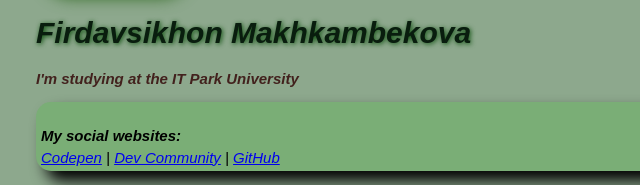
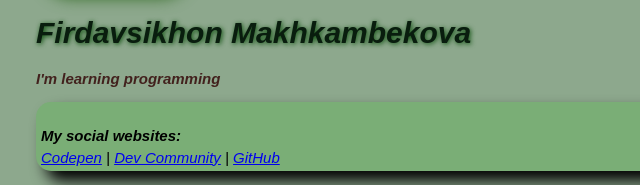
Before and after one commit to firdavsikhon/resume, a plain HTML site: page index.html in a window 1280 px wide. Shown: the part 272-457 px from the top of the page, 229-869 px from the left. Drawn offline with Linux system fonts and the light colour scheme.

Commit message:
Add new changes

```diff
--- a/index.html
+++ b/index.html
@@ -15,7 +15,7 @@
         <img src="myphoto.jpg" alt="human" class="avatar">
         <div class="info-text">
         <h1 class="capital">Firdavsikhon Makhkambekova</h1>
-        <p>I'm studying at the IT Park University</p>
+        <p>I'm learning programming</p>
 
         <div class="card bg-green" id="box">
         <h4>My social websites:</h4>
```
